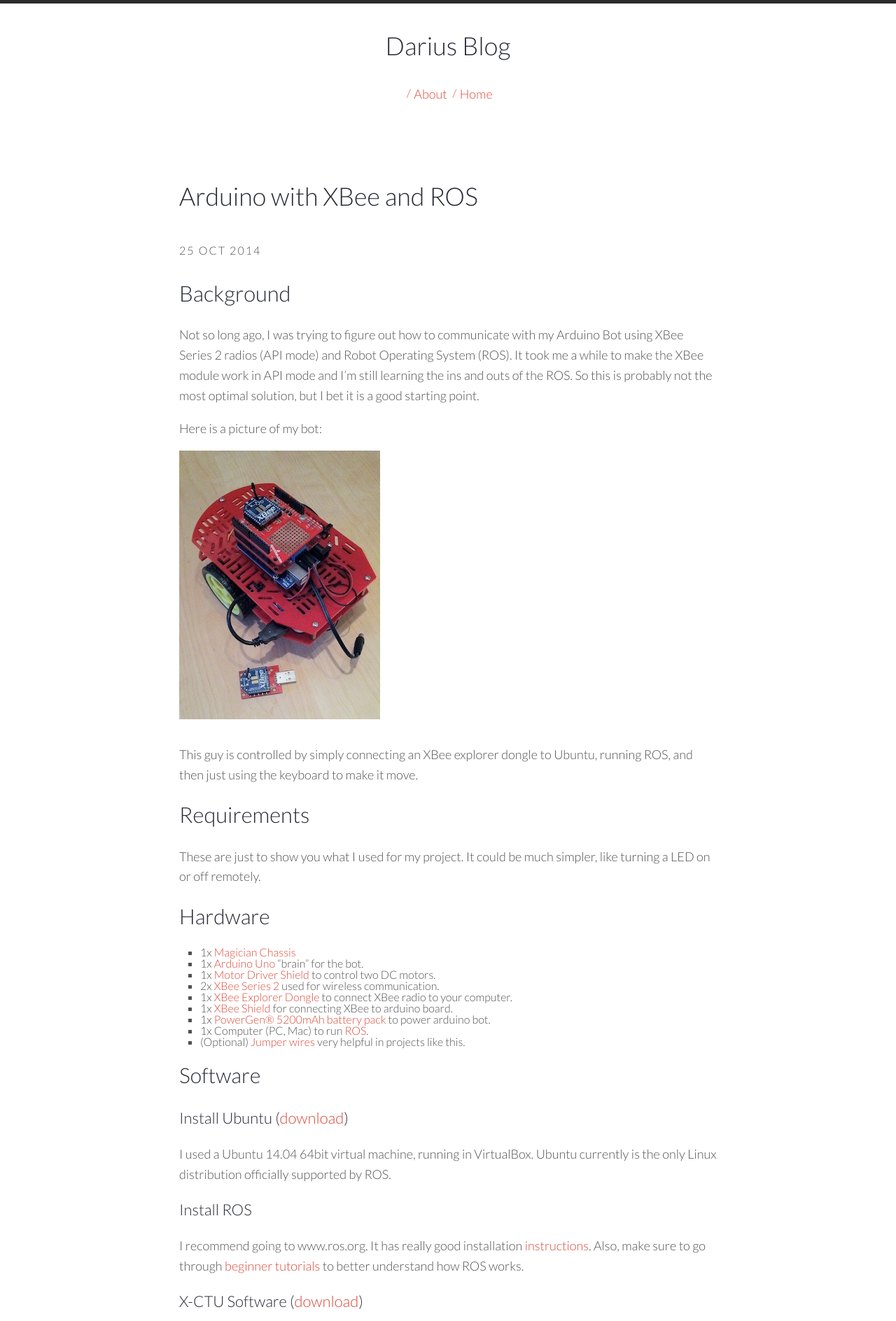
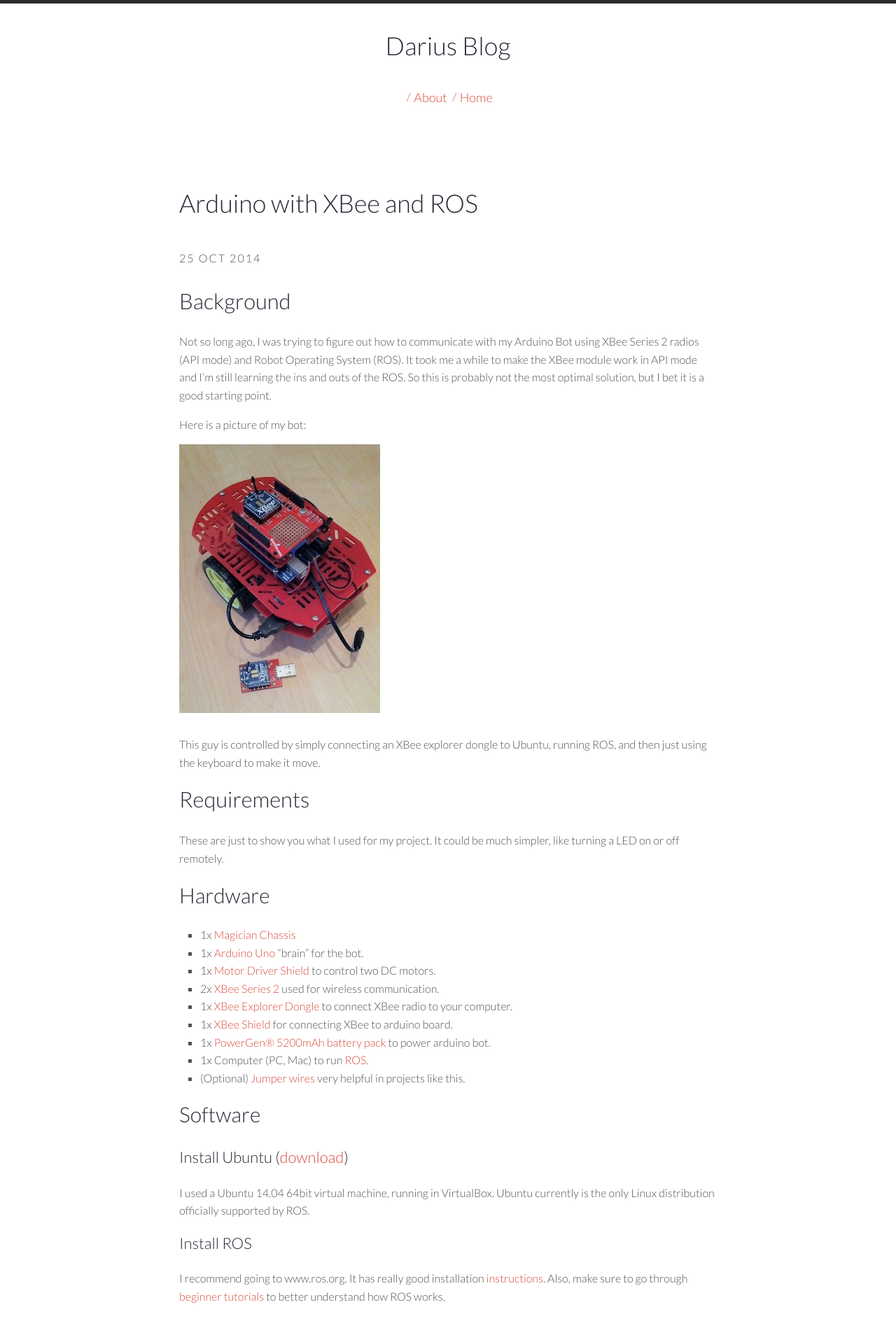
Before and after one commit to dariusbakunas/dariusbakunas.github.io, a Jekyll site: the page built from _posts/2014-10-25-arduino-with-xbee-and-ros.md, in a window 1280 px wide. Shown: the top 1888 px of the page at 70% size. Built offline with Jekyll 4.4.1, drawn with Linux system fonts in a browser that asks for light colours; nearby versions of some CDN libraries; comment, search, counter and statistics services are not loaded.

Commit message:
Made main font smaller and increased ul spacing

```diff
--- a/assets/css/_sass/_base.scss
+++ b/assets/css/_sass/_base.scss
@@ -10,6 +10,7 @@ body {
 * Lists
 */
 ul, ol {
+	line-height: 1.6;
 	list-style: square;
 	margin-left: $spacing-unit;
 }
--- a/assets/css/main.scss
+++ b/assets/css/main.scss
@@ -105,7 +105,7 @@ p {
   line-height: 1.6;
   @include font-size(14px);
   @include MQ(M) {
-    @include font-size(18px);
+    @include font-size(16px);
   }
 }
 
```
